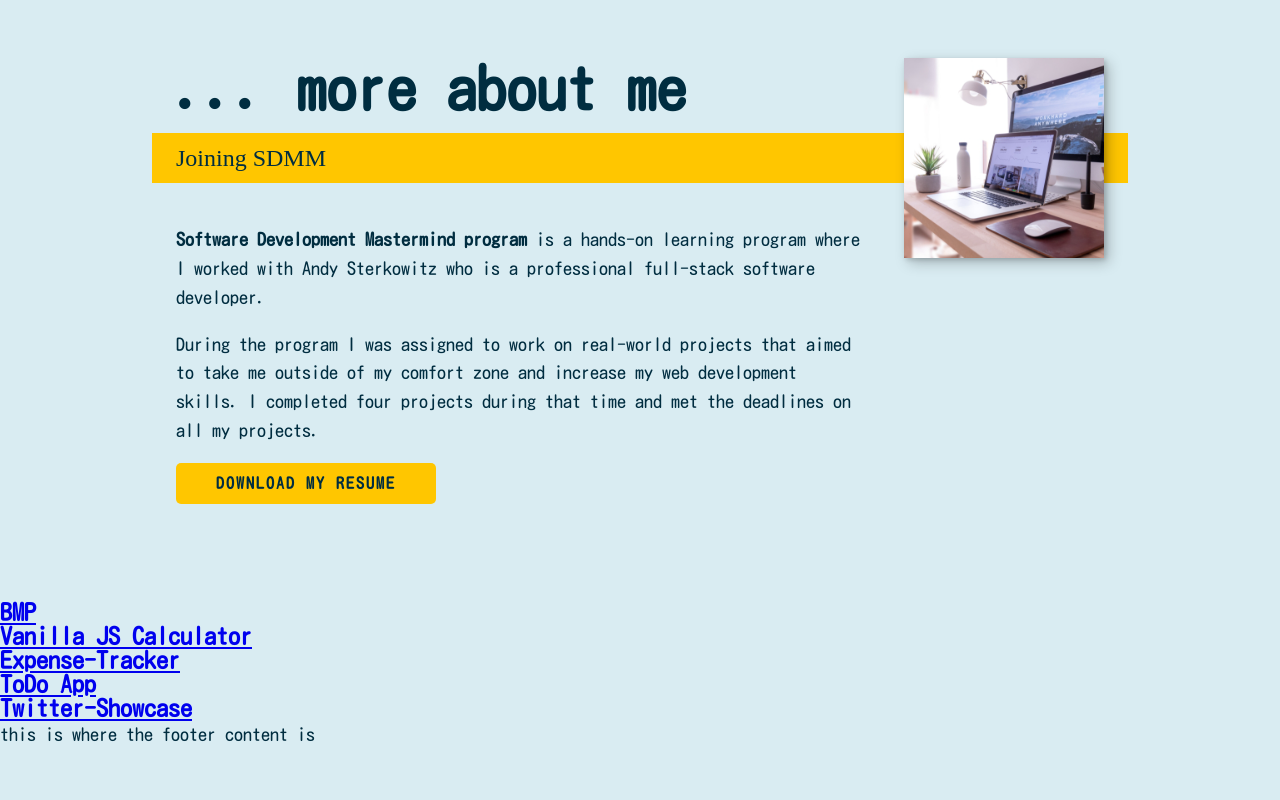
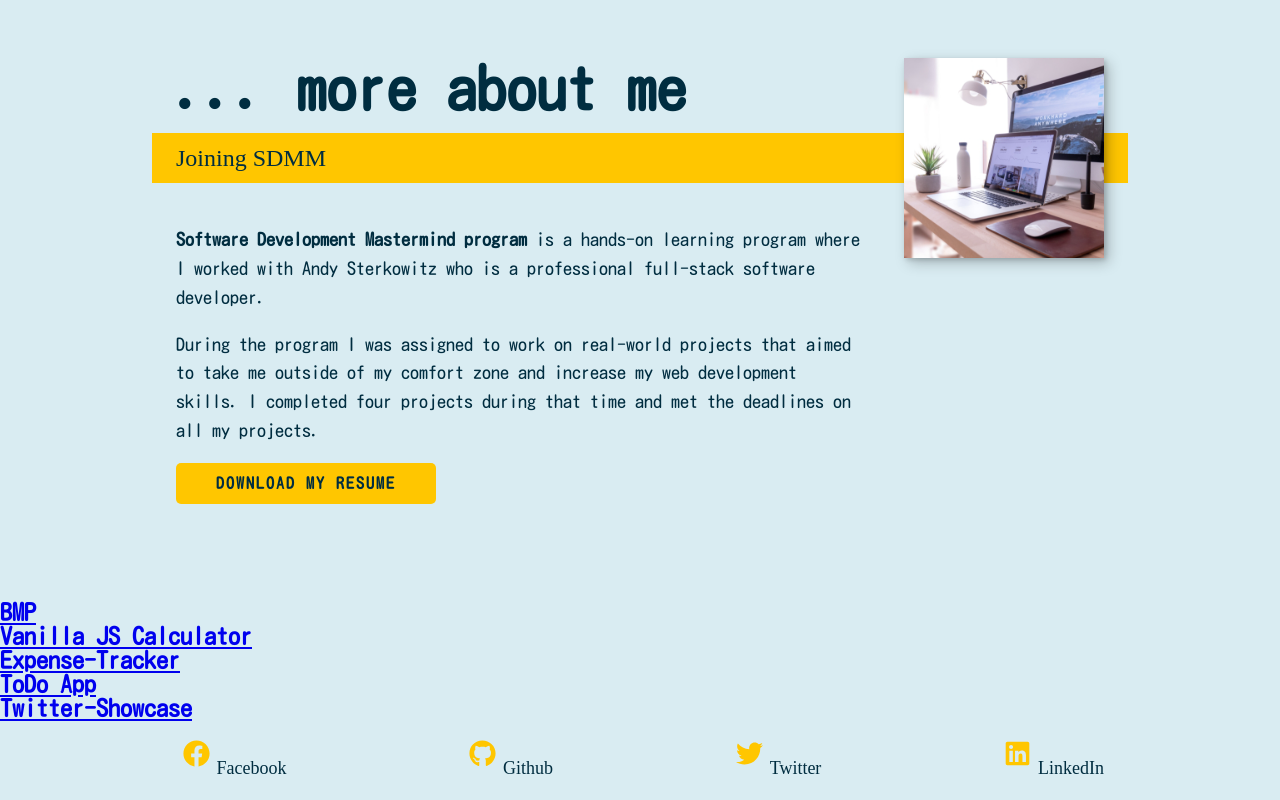
Before and after one commit to shrki416/v2, a Gatsby site: page / in a window 1280 px wide. Shown: the part 1366-2166 px from the top of the page. Before the commit the page ends 2115 px from the top, so only its background shows below. Built offline with nearby package versions, Linux system fonts and the light colour scheme; Gatsby itself is replaced by a stand-in of ours; a web font is replaced by a local one.

Commit message:
Finished styling Footer Component

```diff
--- a/gatsby-config.js
+++ b/gatsby-config.js
@@ -3,6 +3,10 @@ module.exports = {
     title: `<AA />`,
     description: `Portfolio Site v2`,
     author: `AA-DEV`,
+    social: {
+      twitter: `shrki416`,
+      github: `shrki416`,
+    },
   },
   plugins: [
     {
--- a/package.json
+++ b/package.json
@@ -21,6 +21,7 @@
     "react": "^16.12.0",
     "react-dom": "^16.12.0",
     "react-helmet": "^6.0.0",
+    "react-icons": "^3.10.0",
     "styled-components": "^5.1.0"
   },
   "devDependencies": {
--- a/src/components/footer.js
+++ b/src/components/footer.js
@@ -1,4 +1,68 @@
 import React from "react"
+import { Link } from "gatsby"
+import styled from "styled-components"
+import { FaTwitter, FaLinkedin, FaGithub, FaFacebook } from "react-icons/fa"
 
-const footer = () => <div>this is where the footer content is</div>
+const FooterWrapper = styled.footer`
+  display: flex;
+  justify-content: space-evenly;
+  align-items: center;
+  min-height: 10vh;
+
+  a {
+    color: var(--clr-dark);
+    text-decoration: none;
+    font-family: var(--ff-secondary);
+
+    @media (max-width: 600px) {
+      font-size: 0.75em;
+    }
+  }
+
+  a:hover {
+    color: var(--clr-accent);
+    sup {
+      color: var(--clr-dark);
+    }
+  }
+
+  sup {
+    color: var(--clr-accent);
+    font-size: 1.5em;
+
+    @media (min-width: 600px) {
+      padding: 0.25em;
+    }
+  }
+`
+
+const footer = () => (
+  <FooterWrapper>
+    <Link to="/">
+      <sup>
+        <FaFacebook />
+      </sup>
+      Facebook
+    </Link>
+    <Link to="/">
+      <sup>
+        <FaGithub />
+      </sup>
+      Github
+    </Link>
+    <Link to="/">
+      <sup>
+        <FaTwitter />
+      </sup>
+      Twitter
+    </Link>
+    <Link to="/">
+      <sup>
+        <FaLinkedin />
+      </sup>
+      LinkedIn
+    </Link>
+  </FooterWrapper>
+)
+
 export default footer
--- a/src/components/themeChanger.js
+++ b/src/components/themeChanger.js
@@ -11,7 +11,7 @@ const themeChanger = () => (
           className="theme-changer"
           onChange={e => toggleTheme(e.target.checked ? "dark" : "light")}
           checked={theme === "dark"}
-        />{" "}
+        />
         <div className="mode-container">
           <i className="gg-sun"></i>
           <i className="gg-moon"></i>
```
Also changed, not shown: 1 other file.
